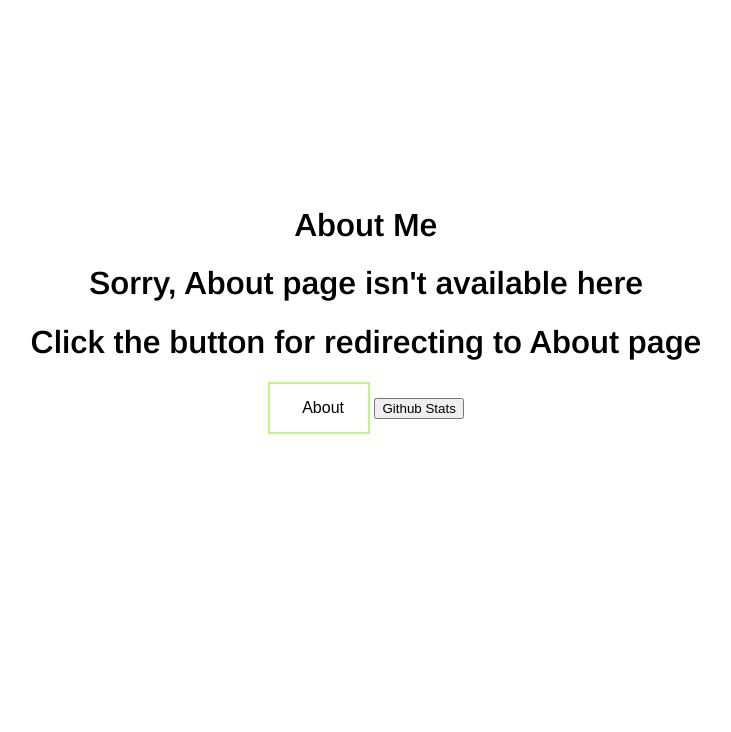
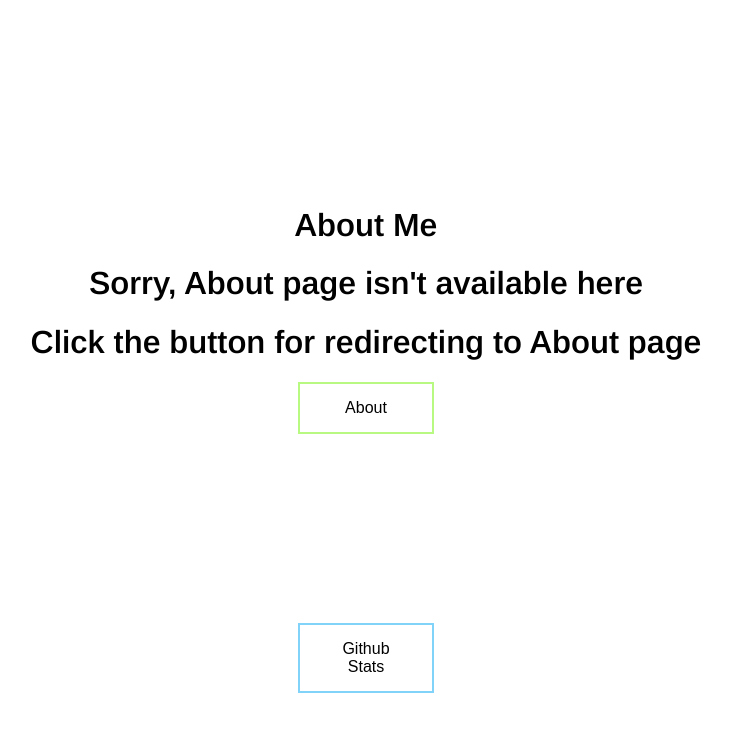
Before and after one commit to Sohom829/personal-website, a website: page views/index.html in a window 1280 px wide. Shown: the part 531-1263 px from the top of the page, without its empty margins (274-1005 px from the left). Before the commit the page ends 1162 px from the top, so only its background shows below. Drawn offline with nearby package versions, Linux system fonts and the light colour scheme.

Commit message:
CSS Styling

```diff
--- a/views/style.css
+++ b/views/style.css
@@ -227,3 +227,30 @@ body {
   background-color: aqua;
   color: white;
 }
+
+.my-github-stats {
+  color: rgb(12, 144, 201);
+}
+.GithubStatsButton {
+  width: 50%;
+  cursor: pointer;
+  padding: 15px 32px;
+  text-align: center;
+  text-decoration: none;
+  display: inline-block;
+  font-size: 16px;
+  transition: all 1s;
+  background-color: white;
+  color: black;
+  margin-bottom: 5cm;
+  border: 2px solid #81d3f9;
+}
+.GithubStatsButton::selection {
+  background-color: #81d3f9;
+  color: white;
+}
+.GithubStatsButton:hover {
+  transition: all 0s ease-in-out;
+  font-size: 16px;
+  background-color: #81d3f9;
+}
```
